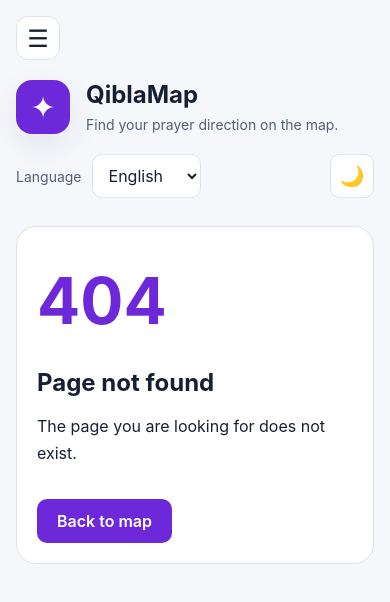
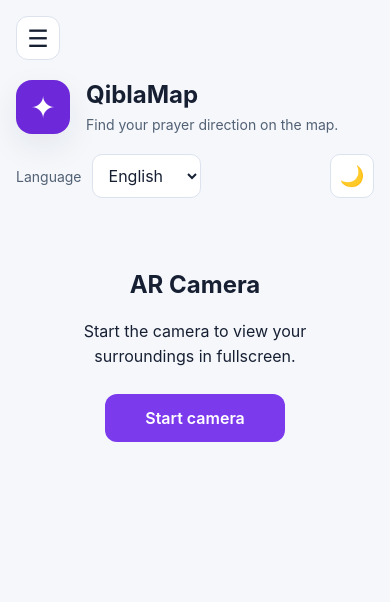
Before and after one commit to Husssams/qibla-map, a React (Vite) app: page /camera in a window 390 px wide. Before the commit this address had no page. Shown: the top 602 px of the page. Built offline with nearby package versions, Linux system fonts and the light colour scheme.

Commit message:
feat(ar): add fullscreen camera preview
Add a dedicated AR camera page with fullscreen live preview, camera start and stop controls, automatic stream cleanup, responsive styling, and multilingual messages.

```diff
--- a/src/App.tsx
+++ b/src/App.tsx
@@ -3,6 +3,7 @@ import { Route, Routes } from 'react-router'
 import AppLayout from './components/navigation/AppLayout'
 import HelpPage from './pages/HelpPage'
 import CompassPage from './pages/CompassPage'
+import CameraPage from './pages/CameraPage'
 import QiblaFaqPage from './pages/QiblaFaqPage'
 import ImprintPage from './pages/ImprintPage'
 import PrivacyPage from './pages/PrivacyPage'
@@ -18,7 +19,9 @@ function App() {
         <Route index element={<MapPage />} />
         {/* Eigene Seite für den zukünftigen Live-Kompass. */}
         <Route path="compass" element={<CompassPage />} />
-
+        {/* Die AR-Kameraseite erhält eine eigene URL.
+    Der Kamerazugriff wird später in CameraPage implementiert. */}
+        <Route path="camera" element={<CameraPage />} />
         {/* Erste zusätzliche Seite mit eigenem URL-Pfad. */}
         <Route path="help" element={<HelpPage />} />
         {/* Häufige Fragen über die Qibla und die Kaaba. */}
--- a/src/components/navigation/NavigationMenu.tsx
+++ b/src/components/navigation/NavigationMenu.tsx
@@ -3,10 +3,6 @@ import { useTranslation } from 'react-i18next'
 import { NavLink } from 'react-router'
 
 import './NavigationMenu.css'
-
-// Diese Seiten werden in späteren Issues implementiert.
-// Bis dahin erscheinen sie nur als geplante Funktionen.
-const plannedPages = ['arCamera'] as const
 
 export default function NavigationMenu() {
   const { t } = useTranslation()
@@ -73,6 +69,11 @@ export default function NavigationMenu() {
           <NavLink to="/compass" className="qm-nav__link" onClick={() => setIsOpen(false)}>
             {t('navigation.compass')}
           </NavLink>
+          {/* Die neue Kameraseite ist über das Menü erreichbar.
+    Nach dem Anklicken schließen wir das Hamburger-Menü. */}
+          <NavLink to="/camera" className="qm-nav__link" onClick={() => setIsOpen(false)}>
+            {t('navigation.arCamera')}
+          </NavLink>
 
           {/* Die Hilfeseite ist bereits verfügbar. */}
           <NavLink to="/help" className="qm-nav__link" onClick={() => setIsOpen(false)}>
@@ -91,14 +92,6 @@ export default function NavigationMenu() {
           <NavLink to="/imprint" className="qm-nav__link" onClick={() => setIsOpen(false)}>
             {t('navigation.imprint')}
           </NavLink>
-
-          {/* Noch nicht implementierte Seiten sind keine Links. */}
-          {plannedPages.map((page) => (
-            <div className="qm-nav__planned" key={page}>
-              <span>{t(`navigation.${page}`)}</span>
-              <small>{t('navigation.comingSoon')}</small>
-            </div>
-          ))}
         </nav>
       )}
     </div>
--- a/src/locales/ar/translation.json
+++ b/src/locales/ar/translation.json
@@ -139,5 +139,15 @@
     "enableSensor": "تفعيل مستشعر الحركة",
     "sensorNoData": "لا يوفر هذا الجهاز بيانات البوصلة. إذا كنت تستخدم حاسوبًا، يمكنك معرفة اتجاه القبلة من خلال سهم القبلة على الخريطة.",
     "tiltWarning": "يرجى إمساك هاتفك بشكل أفقي قدر الإمكان، مع توجيه الشاشة إلى الأعلى. سيظهر اتجاه القبلة عندما يعود الهاتف إلى وضع أفقي مناسب."
+  },
+  "cameraPage": {
+    "intro": "شغّل الكاميرا لعرض ما حولك بملء الشاشة.",
+    "start": "تشغيل الكاميرا",
+    "starting": "جارٍ تشغيل الكاميرا...",
+    "stop": "إيقاف الكاميرا",
+    "unavailable": "الكاميرا غير متاحة. تحقق من دعم المتصفح واتصال HTTPS.",
+    "permissionDenied": "تم رفض الوصول إلى الكاميرا. يرجى التحقق من أذونات المتصفح.",
+    "noCamera": "لم يتم العثور على كاميرا مناسبة.",
+    "startError": "تعذّر تشغيل الكاميرا. ربما يستخدمها تطبيق آخر."
   }
 }
--- a/src/locales/de/translation.json
+++ b/src/locales/de/translation.json
@@ -139,5 +139,15 @@
     "enableSensor": "Bewegungssensor freigeben",
     "sensorNoData": "Dieses Gerät liefert keine Kompassdaten. Wenn du einen PC verwendest, kannst du die Gebetsrichtung mit dem Qibla-Pfeil auf der Karte ablesen.",
     "tiltWarning": "Bitte halte dein Smartphone möglichst waagerecht, mit dem Display nach oben. Die Qibla-Richtung wird angezeigt, sobald das Gerät wieder ausreichend flach liegt."
+  },
+  "cameraPage": {
+    "intro": "Starte die Kamera, um deine Umgebung im Vollbild zu sehen.",
+    "start": "Kamera starten",
+    "starting": "Kamera wird gestartet ...",
+    "stop": "Kamera stoppen",
+    "unavailable": "Die Kamera ist nicht verfügbar. Prüfe die Browserunterstützung und die HTTPS-Verbindung.",
+    "permissionDenied": "Der Kamerazugriff wurde verweigert. Bitte überprüfe die Browserberechtigungen.",
+    "noCamera": "Es wurde keine geeignete Kamera gefunden.",
+    "startError": "Die Kamera konnte nicht gestartet werden. Möglicherweise wird sie von einer anderen Anwendung verwendet."
   }
 }
--- a/src/locales/en/translation.json
+++ b/src/locales/en/translation.json
@@ -140,5 +140,15 @@
     "enableSensor": "Enable motion sensor",
     "sensorNoData": "This device is not providing compass data. If you are using a computer, you can find the prayer direction using the Qibla arrow on the map.",
     "tiltWarning": "Please hold your smartphone as flat as possible, with the screen facing up. The Qibla direction will appear when the device is sufficiently level again."
+  },
+  "cameraPage": {
+    "intro": "Start the camera to view your surroundings in fullscreen.",
+    "start": "Start camera",
+    "starting": "Starting camera...",
+    "stop": "Stop camera",
+    "unavailable": "The camera is unavailable. Check browser support and your HTTPS connection.",
+    "permissionDenied": "Camera access was denied. Please check your browser permissions.",
+    "noCamera": "No suitable camera was found.",
+    "startError": "The camera could not be started. Another application may be using it."
   }
 }
--- /dev/null
+++ b/src/pages/CameraPage.css
@@ -0,0 +1,114 @@
+/* Normale Kameraseite vor dem Start.
+   border-box verhindert, dass Padding die Seite zu breit macht. */
+.qm-camera {
+  box-sizing: border-box;
+  width: 100%;
+  min-width: 0;
+  max-width: 600px;
+  margin-inline: auto;
+  padding: 24px 16px 40px;
+  text-align: center;
+}
+
+.qm-camera__description {
+  margin: 12px 0 24px;
+  line-height: 1.6;
+}
+
+/* Vor dem Kamerastart benötigen wir keine leere schwarze Box. */
+.qm-camera__preview {
+  display: none;
+}
+
+/* Das Kamerabild füllt immer seinen Container. */
+.qm-camera__video {
+  display: block;
+  width: 100%;
+  height: 100%;
+  object-fit: cover;
+}
+
+/* Bedienelemente der normalen Seite. */
+.qm-camera__controls {
+  display: flex;
+  justify-content: center;
+  margin-top: 24px;
+}
+
+.qm-camera__button {
+  min-height: 48px;
+  min-width: 180px;
+  padding: 12px 24px;
+  border: none;
+  border-radius: 12px;
+  background: #7c3aed;
+  color: white;
+  font: inherit;
+  font-weight: 600;
+  cursor: pointer;
+}
+
+.qm-camera__button:hover:not(:disabled) {
+  background: #6d28d9;
+}
+
+.qm-camera__button:focus-visible {
+  outline: 3px solid #a78bfa;
+  outline-offset: 3px;
+}
+
+.qm-camera__button:disabled {
+  opacity: 0.65;
+  cursor: wait;
+}
+
+.qm-camera__error {
+  margin-top: 16px;
+  color: #ef4444;
+  font-weight: 600;
+}
+
+/* VOLLBILDMODUS:
+   Die Kamera liegt über der gesamten QiblaMap-Oberfläche. */
+.qm-camera--fullscreen {
+  position: fixed;
+  inset: 0;
+  z-index: 9999;
+
+  box-sizing: border-box;
+  width: 100%;
+  max-width: none;
+  height: 100dvh;
+  margin: 0;
+  padding: 0;
+  overflow: hidden;
+  background: #000;
+}
+
+/* Während der Kameranutzung verstecken wir die Seitenüberschrift. */
+.qm-camera--fullscreen h2,
+.qm-camera--fullscreen .qm-camera__description {
+  display: none;
+}
+
+/* Das Video erhält die komplette Bildschirmfläche. */
+.qm-camera--fullscreen .qm-camera__preview {
+  display: block;
+  width: 100%;
+  height: 100%;
+}
+
+/* Der Stopp-Button liegt über dem Kamerabild, nahe am unteren Rand. */
+.qm-camera--fullscreen .qm-camera__controls {
+  position: absolute;
+  inset-inline: 0;
+  bottom: calc(24px + env(safe-area-inset-bottom));
+  z-index: 1;
+  margin: 0;
+}
+
+/* Halbtransparenter Button wie in einer Kameraoberfläche. */
+.qm-camera--fullscreen .qm-camera__button {
+  background: rgba(20, 24, 40, 0.85);
+  border: 1px solid rgba(255, 255, 255, 0.45);
+}
--- /dev/null
+++ b/src/pages/CameraPage.tsx
@@ -0,0 +1,157 @@
+import { useEffect, useRef, useState } from 'react'
+import { useTranslation } from 'react-i18next'
+import './CameraPage.css'
+
+// Unsere erste Kameraseite. Die AR-Richtungsanzeige kommt später.
+export default function CameraPage() {
+  const { t } = useTranslation()
+
+  // Referenz auf das Videoelement, in dem das Kamerabild erscheint.
+  const videoRef = useRef<HTMLVideoElement>(null)
+
+  // Hier merken wir uns den aktiven Kamerastream.
+  const streamRef = useRef<MediaStream | null>(null)
+
+  // Verhindert, dass eine alte Kameraanfrage nach dem Verlassen
+  // der Seite noch ein Kamerabild aktiviert.
+  const requestIdRef = useRef(0)
+
+  const [status, setStatus] = useState<'idle' | 'starting' | 'active'>('idle')
+  const [error, setError] = useState('')
+
+  // Stoppt einen Kamerastream und gibt die Kamera wieder frei.
+  function stopCamera() {
+    requestIdRef.current += 1
+
+    streamRef.current?.getTracks().forEach((track) => track.stop())
+    streamRef.current = null
+
+    if (videoRef.current) {
+      videoRef.current.srcObject = null
+    }
+
+    setStatus('idle')
+    setError('')
+  }
+
+  // Die Kamera muss auch beim Wechsel zur Karte gestoppt werden.
+  useEffect(() => {
+    return () => {
+      requestIdRef.current += 1
+      streamRef.current?.getTracks().forEach((track) => track.stop())
+      streamRef.current = null
+    }
+  }, [])
+
+  // Während die Kamera im Vollbild läuft, darf die Webseite
+  // im Hintergrund nicht nach oben oder unten scrollen.
+  useEffect(() => {
+    if (status === 'idle') return
+
+    const previousOverflow = document.body.style.overflow
+    document.body.style.overflow = 'hidden'
+
+    // Beim Stoppen oder Verlassen der Kameraseite
+    // stellen wir das ursprüngliche Scrollverhalten wieder her.
+    return () => {
+      document.body.style.overflow = previousOverflow
+    }
+  }, [status])
+
+  async function startCamera() {
+    // Kamera-Zugriff funktioniert nur in unterstützten,
+    // sicheren Browserumgebungen (HTTPS oder localhost).
+    if (!navigator.mediaDevices?.getUserMedia) {
+      setError('cameraPage.unavailable')
+      return
+    }
+
+    setStatus('starting')
+    setError('')
+
+    const requestId = ++requestIdRef.current
+
+    try {
+      // Wir wünschen uns die rückseitige Kamera.
+      // "ideal" erlaubt eine andere Kamera, falls nötig.
+      const stream = await navigator.mediaDevices.getUserMedia({
+        audio: false,
+        video: { facingMode: { ideal: 'environment' } },
+      })
+
+      // Eine inzwischen ungültige Anfrage sofort freigeben.
+      if (requestId !== requestIdRef.current || !videoRef.current) {
+        stream.getTracks().forEach((track) => track.stop())
+        return
+      }
+
+      streamRef.current = stream
+      videoRef.current.srcObject = stream
+
+      await videoRef.current.play()
+
+      if (requestId === requestIdRef.current) {
+        setStatus('active')
+      }
+    } catch (cameraError) {
+      if (requestId !== requestIdRef.current) return
+
+      streamRef.current?.getTracks().forEach((track) => track.stop())
+      streamRef.current = null
+
+      if (videoRef.current) videoRef.current.srcObject = null
+
+      setStatus('idle')
+
+      const name = cameraError instanceof Error ? cameraError.name : ''
+
+      // Browserfehler werden als Schlüssel gespeichert.
+      if (name === 'NotAllowedError' || name === 'SecurityError') {
+        setError('cameraPage.permissionDenied')
+      } else if (name === 'NotFoundError' || name === 'OverconstrainedError') {
+        setError('cameraPage.noCamera')
+      } else {
+        setError('cameraPage.startError')
+      }
+    }
+  }
+
+  return (
+    <section className={`qm-camera${status !== 'idle' ? ' qm-camera--fullscreen' : ''}`}>
+      <h2>{t('navigation.arCamera')}</h2>
+
+      <p className="qm-camera__description">{t('cameraPage.intro')}</p>
+
+      {/* Die Vorschau erhält einen eigenen Container.
+        So ist der Kamerabereich auch im ausgeschalteten Zustand sichtbar. */}
+      <div className="qm-camera__preview">
+        <video ref={videoRef} autoPlay playsInline muted className="qm-camera__video" />
+      </div>
+
+      {/* Der Button zeigt je nach Kamerastatus den passenden Text. */}
+      <div className="qm-camera__controls">
+        {status === 'active' ? (
+          <button type="button" className="qm-camera__button" onClick={stopCamera}>
+            {t('cameraPage.stop')}
+          </button>
+        ) : (
+          <button
+            type="button"
+            className="qm-camera__button"
+            disabled={status === 'starting'}
+            onClick={() => void startCamera()}
+          >
+            {t(status === 'starting' ? 'cameraPage.starting' : 'cameraPage.start')}
+          </button>
+        )}
+      </div>
+
+      {/* Der gespeicherte Fehlerschlüssel wird in die aktuelle Sprache übersetzt. */}
+      {error && (
+        <p className="qm-camera__error" role="alert">
+          {t(error)}
+        </p>
+      )}
+    </section>
+  )
+}
```
